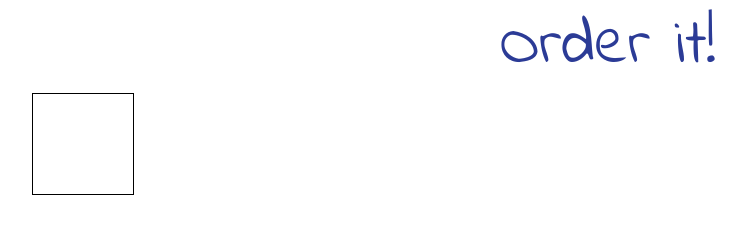
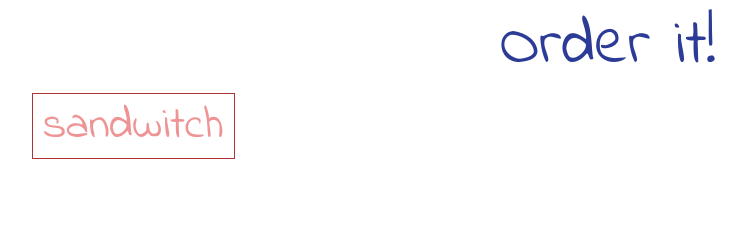
Before and after one commit to aurimas-darguzis/orderit, a plain HTML site: page index.html in a window 1280 px wide. Shown: the whole page, without its empty margins (32-778 px from the left). Drawn offline with Linux system fonts and the light colour scheme.

Commit message:
update UI

```diff
--- a/app.css
+++ b/app.css
@@ -20,16 +20,19 @@ body {
 }
 
 #sandwitch {
-  border: 1px solid;
-  width: 100px;
-  height: 100px;
+  border: 1px solid #ad3434;
+  width: 201px;
+  height: 64px;
   position: absolute;
   left: 5%;
   cursor: pointer;
+  font-size: 2.8em;
+  text-align: center;
+  color: #ef9494;
 }
 
 #sandwitch:hover {
-  border: 2px dotted;
+  border: 1px dotted;
 }
 
 
--- a/app.js
+++ b/app.js
@@ -5,6 +5,7 @@ window.onload = function () {
 
   const title = 'Order it!'
   lbl_title.innerHTML = title;
+  sandwitch.innerHTML = 'sandwitch';
 
   sandwitch.onclick = function(e) {
     e.stopPropagation();
--- a/index.html
+++ b/index.html
@@ -14,6 +14,8 @@
 <body>
   <div id="title"></div>
 
-  <div id="sandwitch"></div>
+  <div id="sandwitch" class="font-indie-flower em4"></div>
+
+
 </body>
 </html>
```
